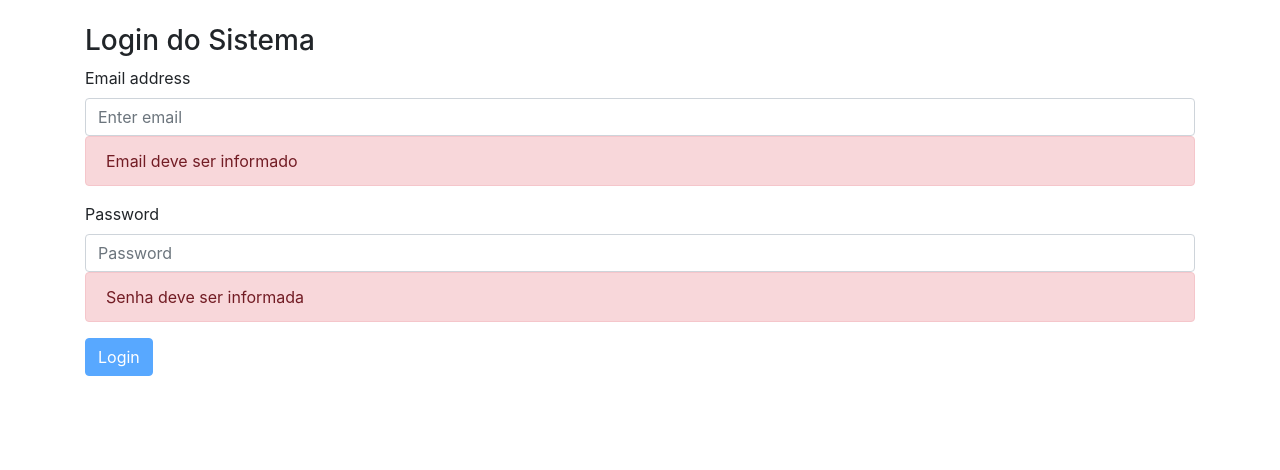
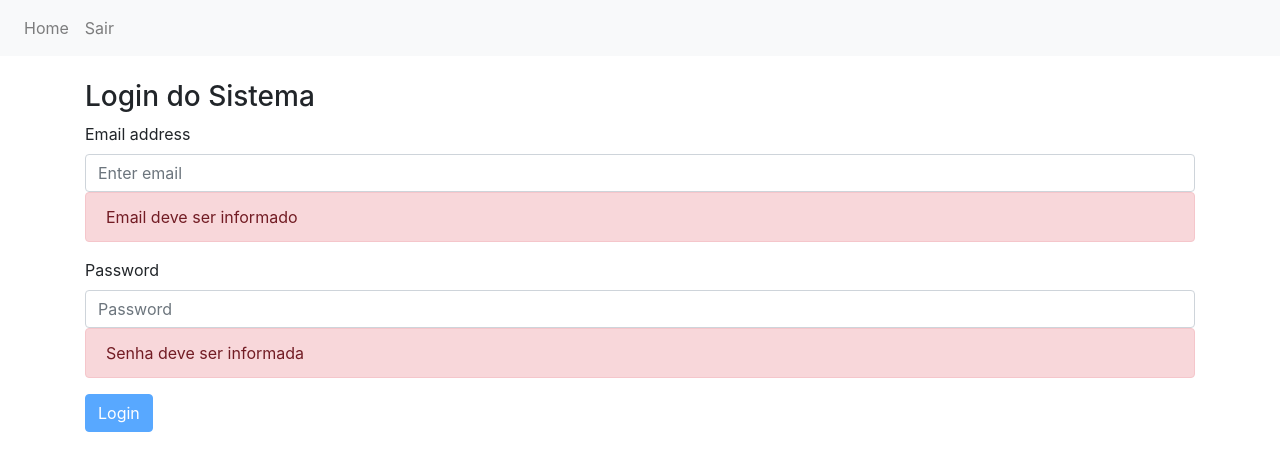
Before and after one commit to Matheuspsilva/frontend-dictonary, an Angular app: page /login in a window 1280 px wide. Shown: the top 470 px of the page. Built offline with nearby package versions, Linux system fonts and the light colour scheme.

Commit message:
Criação Navbar

```diff
--- a/src/app/app.component.html
+++ b/src/app/app.component.html
@@ -1 +1,15 @@
+
+  <nav class="navbar navbar-expand-lg navbar-light bg-light">
+    <!-- <a class="navbar-brand" href="#">Navbar</a> -->
+    <button class="navbar-toggler" type="button" data-toggle="collapse" data-target="#navbarNavAltMarkup" aria-controls="navbarNavAltMarkup" aria-expanded="false" aria-label="Toggle navigation">
+      <span class="navbar-toggler-icon"></span>
+    </button>
+    <div class="collapse navbar-collapse" id="navbarNavAltMarkup">
+      <div class="navbar-nav">
+        <a class="nav-link" [routerLink]="['/home']" routerLinkActive="router-link-active" >Home</a>
+        <a class="nav-link" (click)="sair()">Sair</a>
+      </div>
+    </div>
+  </nav>
+
 <router-outlet></router-outlet>
--- a/src/app/app.component.ts
+++ b/src/app/app.component.ts
@@ -1,12 +1,27 @@
-import { Component } from '@angular/core';
-import { LoginServiceService } from './service/login-service.service';
+import { Component, OnInit } from '@angular/core';
+import { Router } from '@angular/router';
 
 @Component({
   selector: 'app-root',
   templateUrl: './app.component.html',
   styleUrls: ['./app.component.css']
 })
-export class AppComponent {
+export class AppComponent implements OnInit{
   title = 'frontend-dictonary';
 
+  constructor(private router:Router){
+
+  }
+
+  ngOnInit(): void {
+    if (localStorage.getItem('token') == null) {
+      this.router.navigate(['login']);
+    }
+  }
+
+  public sair(){
+    localStorage.clear();
+    this.router.navigate(['login']);
+  }
+
 }
--- a/src/app/login/login.component.html
+++ b/src/app/login/login.component.html
@@ -1,3 +1,4 @@
+<div class="container mt-4">
 <h3>Login do Sistema</h3>
 <form >
   <div class="form-group">
@@ -17,3 +18,4 @@
 
   <button type="button" [disabled]="email.invalid || senha.invalid" class="btn btn-primary" (click)="login()">Login</button>
 </form>
+</div>
--- a/src/index.html
+++ b/src/index.html
@@ -8,8 +8,6 @@
   <link rel="icon" type="image/x-icon" href="favicon.ico">
 </head>
 <body>
-  <div class="container mt-4">
     <app-root></app-root>
-  </div>
 </body>
 </html>
```
